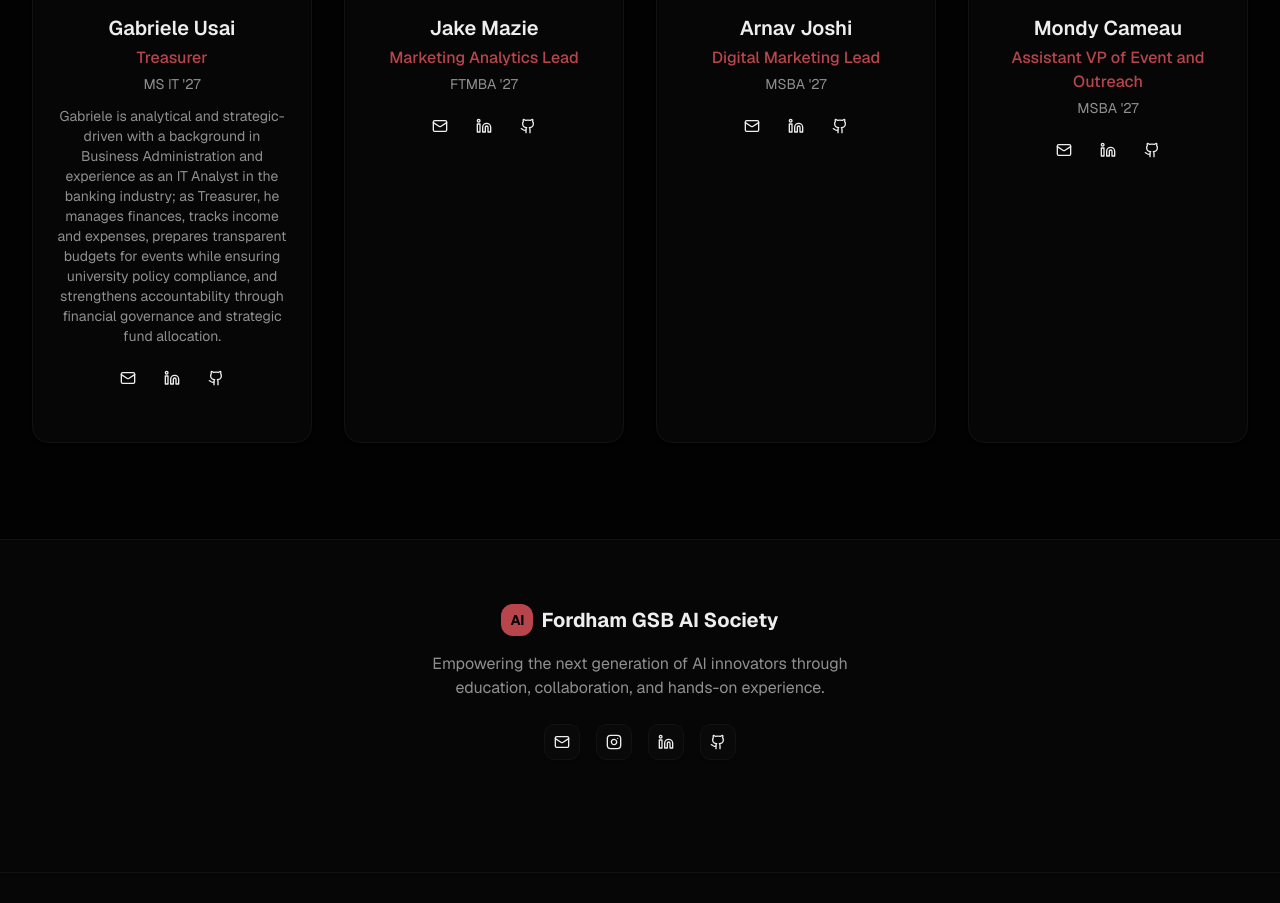
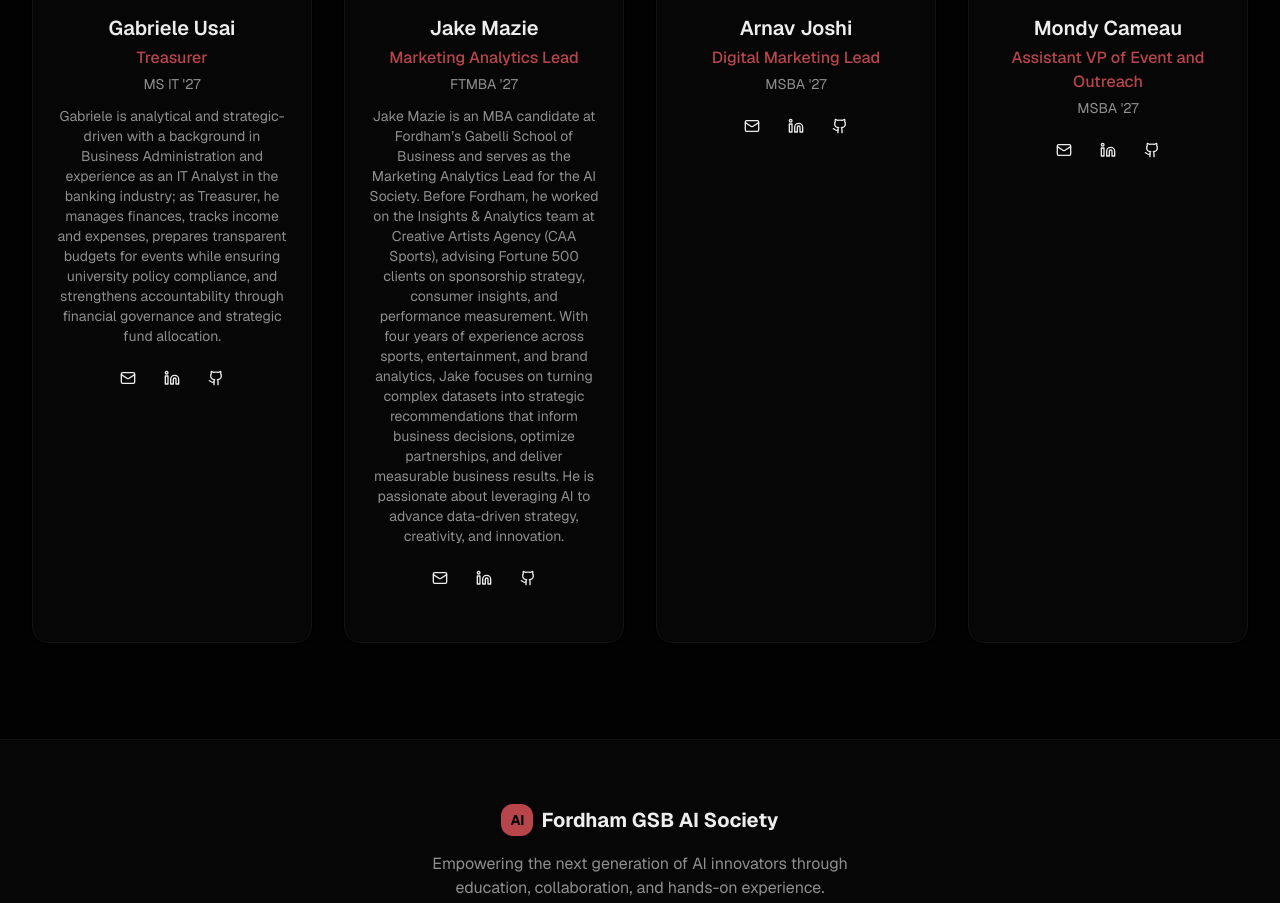
Before and after one commit to Fordham-GSB-AI-Society/Website, a Next.js app: page / in a window 1280 px wide. Shown: the part 4547-5450 px from the top of the page. Built offline with nearby package versions, Linux system fonts and the light colour scheme.

Commit message:
updated jake bio

```diff
--- a/components/team-section.tsx
+++ b/components/team-section.tsx
@@ -116,7 +116,7 @@ export function TeamSection() {
       email: "",
       linkedin: "https://www.linkedin.com/in/jake-mazie/",
       github: "",
-      bio: ""
+      bio: "Jake Mazie is an MBA candidate at Fordham’s Gabelli School of Business and serves as the Marketing Analytics Lead for the AI Society. Before Fordham, he worked on the Insights & Analytics team at Creative Artists Agency (CAA Sports), advising Fortune 500 clients on sponsorship strategy, consumer insights, and performance measurement. With four years of experience across sports, entertainment, and brand analytics, Jake focuses on turning complex datasets into strategic recommendations that inform business decisions, optimize partnerships, and deliver measurable business results. He is passionate about leveraging AI to advance data-driven strategy, creativity, and innovation."
     },
 
     {
```
